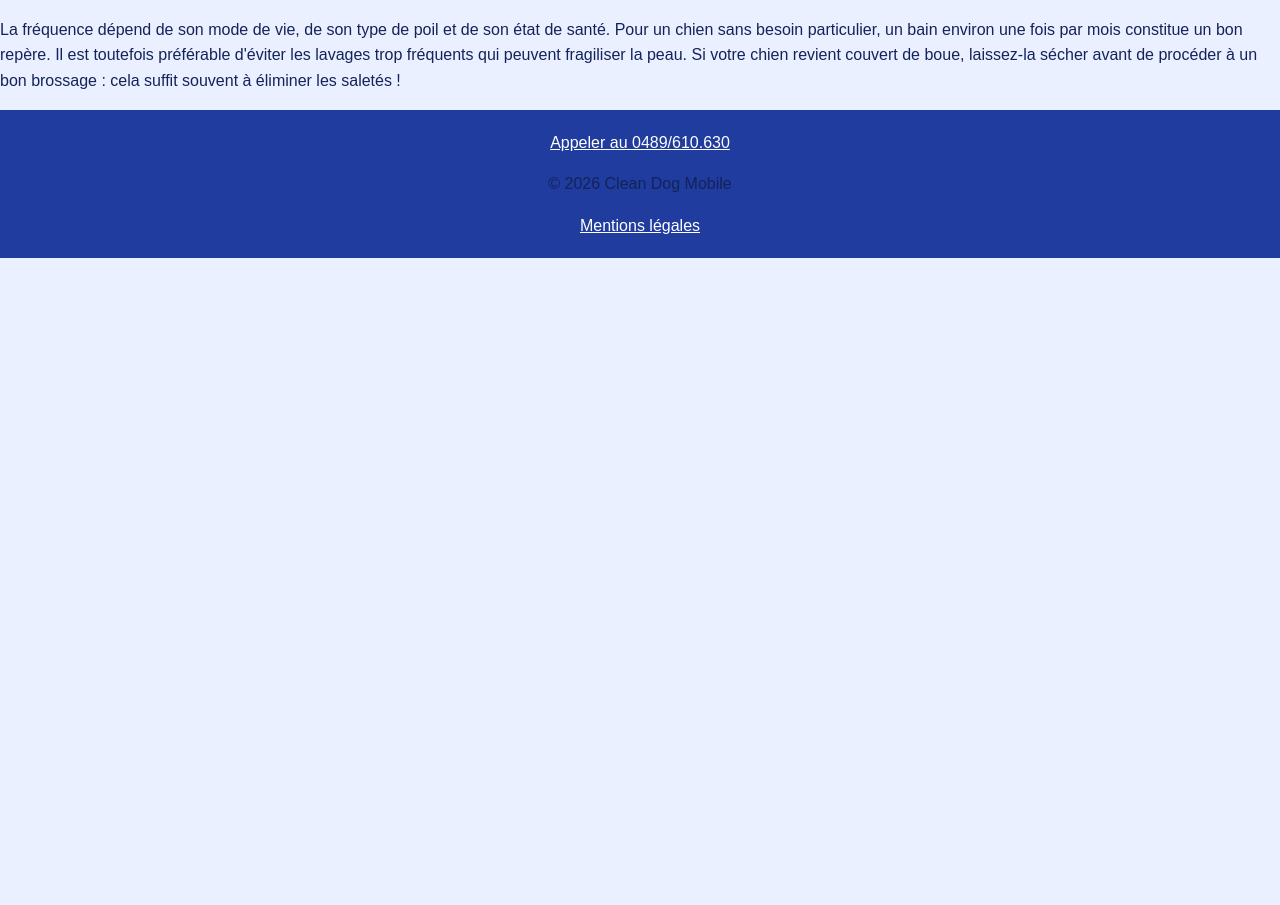
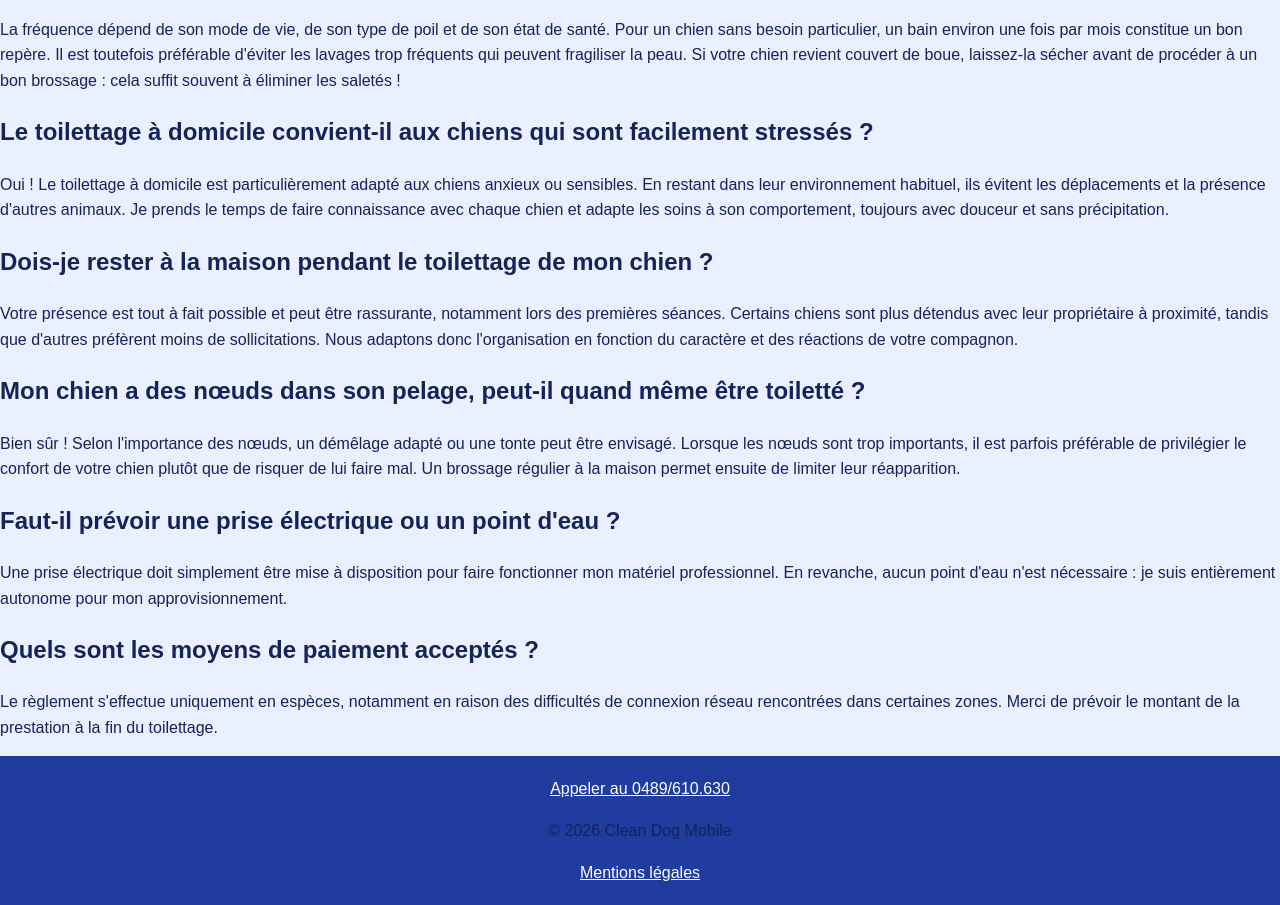
Before and after one commit to Emelyne-VanDerBracht/Clean-Dog-Site, a plain HTML site: page faq.html in a window 1280 px wide. Shown: the part 1100-2005 px from the top of the page. Before the commit the page ends 1358 px from the top, so only its background shows below. Drawn offline with Linux system fonts and the light colour scheme.

Commit message:
Add files via upload

```diff
--- a/faq.html
+++ b/faq.html
@@ -49,7 +49,16 @@
         <p>Absolument ! Même s'ils demandent généralement moins d'entretien, les chiens à poil court perdent eux aussi leurs poils. Le brossage et le toilettage permettent d'éliminer les poils morts, d'accompagner le renouvellement naturel du pelage et de limiter les poils dans votre intérieur. C'est également un agréable moment de soin et de confort pour votre compagnon !</p>
     <h2>À quelle fréquence peut-on donner un bain à son chien ?</h2>
         <p>La fréquence dépend de son mode de vie, de son type de poil et de son état de santé. Pour un chien sans besoin particulier, un bain environ une fois par mois constitue un bon repère. Il est toutefois préférable d'éviter les lavages trop fréquents qui peuvent fragiliser la peau. Si votre chien revient couvert de boue, laissez-la sécher avant de procéder à un bon brossage : cela suffit souvent à éliminer les saletés !</p>
-
+    <h2>Le toilettage à domicile convient-il aux chiens qui sont facilement stressés ?</h2>
+        <p>Oui ! Le toilettage à domicile est particulièrement adapté aux chiens anxieux ou sensibles. En restant dans leur environnement habituel, ils évitent les déplacements et la présence d'autres animaux. Je prends le temps de faire connaissance avec chaque chien et adapte les soins à son comportement, toujours avec douceur et sans précipitation.</p>
+    <h2>Dois-je rester à la maison pendant le toilettage de mon chien ?</h2>
+        <p>Votre présence est tout à fait possible et peut être rassurante, notamment lors des premières séances. Certains chiens sont plus détendus avec leur propriétaire à proximité, tandis que d'autres préfèrent moins de sollicitations. Nous adaptons donc l'organisation en fonction du caractère et des réactions de votre compagnon.</p>
+    <h2>Mon chien a des nœuds dans son pelage, peut-il quand même être toiletté ?</h2>
+        <p>Bien sûr ! Selon l'importance des nœuds, un démêlage adapté ou une tonte peut être envisagé. Lorsque les nœuds sont trop importants, il est parfois préférable de privilégier le confort de votre chien plutôt que de risquer de lui faire mal. Un brossage régulier à la maison permet ensuite de limiter leur réapparition.</p>
+    <h2>Faut-il prévoir une prise électrique ou un point d'eau ?</h2>
+        <p>Une prise électrique doit simplement être mise à disposition pour faire fonctionner mon matériel professionnel. En revanche, aucun point d'eau n'est nécessaire : je suis entièrement autonome pour mon approvisionnement.</p>
+    <h2>Quels sont les moyens de paiement acceptés ?</h2>
+        <p>Le règlement s'effectue uniquement en espèces, notamment en raison des difficultés de connexion réseau rencontrées dans certaines zones. Merci de prévoir le montant de la prestation à la fin du toilettage.</p>
  <footer>
    <a href=" tel : 0489/610.630" >Appeler au 0489/610.630</a>
    <p>© 2026 Clean Dog Mobile</p>
```
Also changed, not shown: style.css (line endings or trailing spaces).
